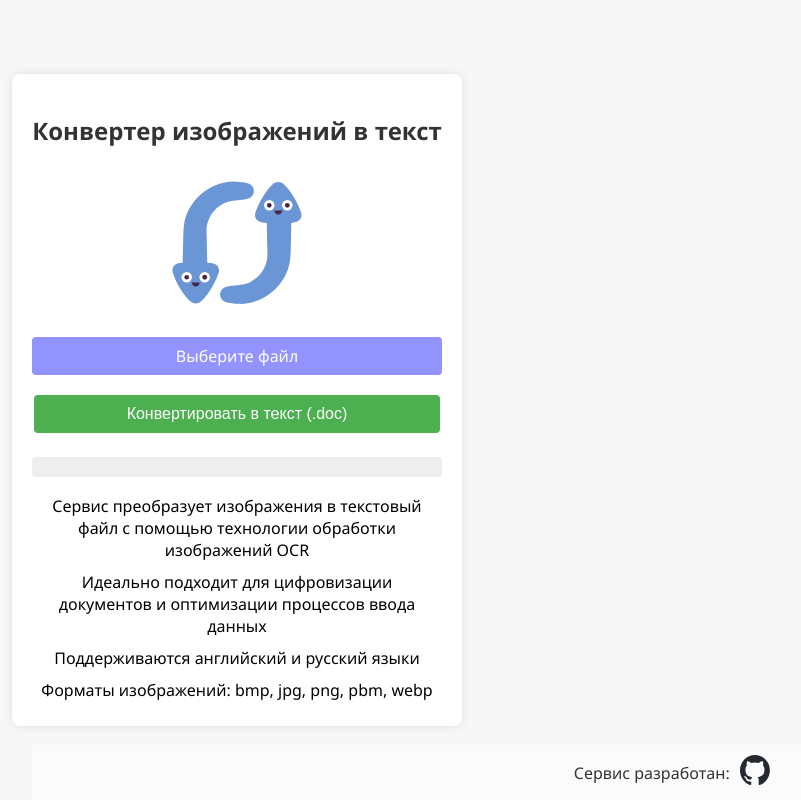
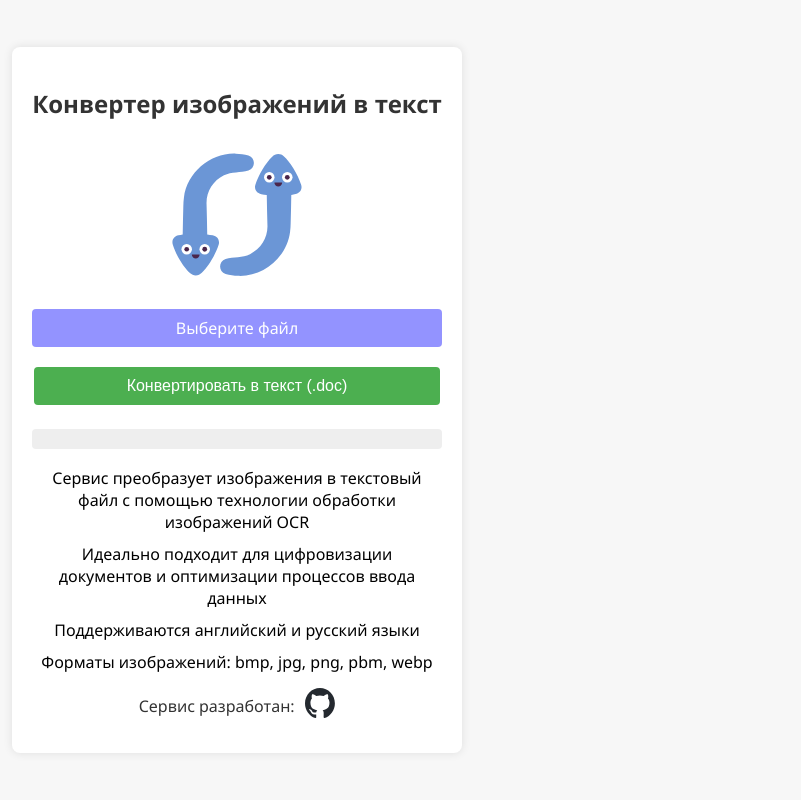
Before and after one commit to poposhka1990/scan-to-text-converter, a website: page index.html in a window 1280 px wide. Shown: the whole page, without its empty margins (403-1204 px from the left). Drawn offline with Linux system fonts and the light colour scheme.

Commit message:
correct footer

```diff
--- a/index.html
+++ b/index.html
@@ -6,6 +6,10 @@
     <link rel="preconnect" href="https://fonts.googleapis.com">
     <link rel="preconnect" href="https://fonts.gstatic.com" crossorigin>
     <link href="https://fonts.googleapis.com/css2?family=Roboto:wght@400;500&display=swap" rel="stylesheet">
+    <link rel="apple-touch-icon" sizes="180x180" href="/apple-touch-icon.png">
+    <link rel="icon" type="image/png" sizes="32x32" href="/favicon-32x32.png">
+    <link rel="icon" type="image/png" sizes="16x16" href="/favicon-16x16.png">
+    <link rel="manifest" href="/site.webmanifest">
     <link href="./style.css" rel="stylesheet">
     <title>Конвертер изображений в текст</title>
 </head>
--- a/style.css
+++ b/style.css
@@ -105,9 +105,9 @@ button:hover, input[type="file"]:hover {
 
 footer {
     background-color: rgba(255, 255, 255, 0.5);
-    position: fixed;
+    position: relative;
     bottom: 0;
-    width: 100%;
+    width: 50%;
     text-align: center;
     padding: 10px 0;
     margin: 0 auto;
@@ -119,15 +119,6 @@ footer {
 footer span {
     margin-right: 10px;
     color: #333;
-}
-
-footer a {
-    color: #333;
-    text-decoration: none;
-}
-
-footer a:hover {
-    text-decoration: underline;
 }
 
 .github_logo {
@@ -152,4 +143,8 @@ footer a:hover {
     h2 {
         font-size: 1.75rem;
     }
+
+    footer {
+        width: 100%;
+    }
 }
```
Also changed, not shown: assets/favicon_io/android-chrome-192x192.png (added), assets/favicon_io/android-chrome-512x512.png (added), assets/favicon_io/apple-touch-icon.png (added), assets/favicon_io/favicon-16x16.png (added), assets/favicon_io/favicon-32x32.png (added), assets/favicon_io/favicon.ico (added), assets/favicon_io/site.webmanifest (added).
